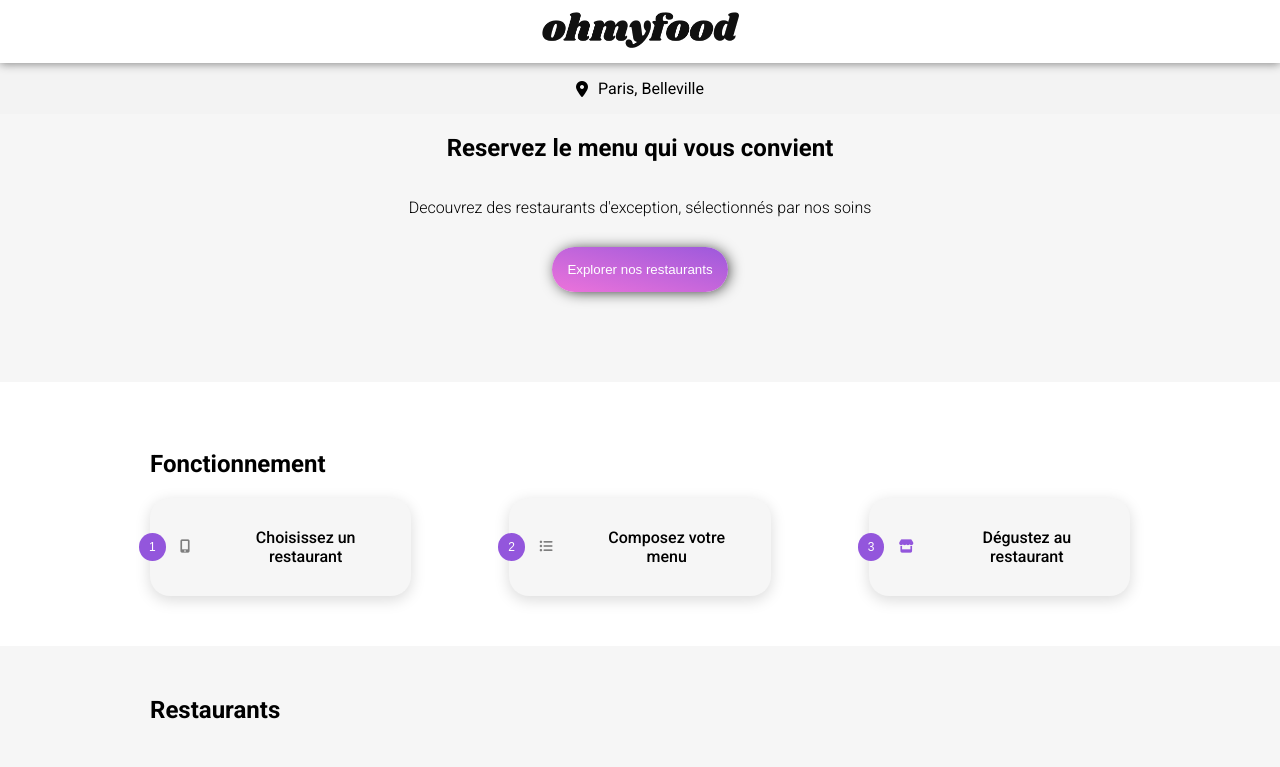
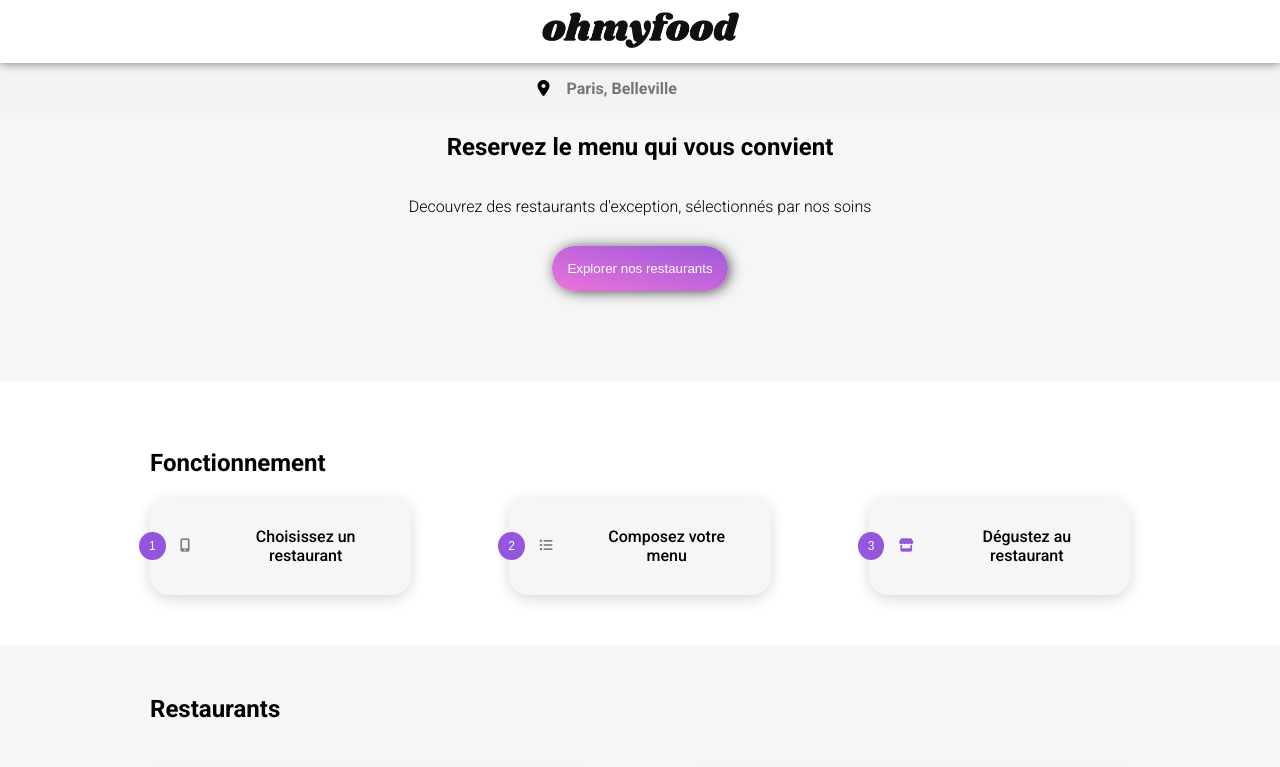
Before and after one commit to mimi93300/P4Ohmyfood, a website: page index.html in a window 1280 px wide. Shown: the top 767 px of the page. Drawn offline with Linux system fonts and the light colour scheme; a web font is replaced by a local one.

Commit message:
Input de la localisation

```diff
--- a/SASS/partials/_header.scss
+++ b/SASS/partials/_header.scss
@@ -25,13 +25,27 @@
   display: flex;
   align-items: center;
   justify-content: center;
-  gap: 10px;
+  padding-left: 20px;
+  height: 50px;
 }
 
 .city i {
   font-weight: 900;
 }
 
+.localisation {
+  background:  #f3f3f3;
+  border: none;
+  font-size: 16px;
+  font-weight: 800;
+  font-family: "Roboto", sans-serif;
+  padding-left: 17px;
+  color: black;
+}
+
+.input .placeholder{
+  color: #101010;
+}
 
 /******header resto****/
 
--- a/index.html
+++ b/index.html
@@ -31,7 +31,7 @@
     </div>
     <div class="city">
       <i class="fa-solid fa-location-dot"></i>
-      <p>Paris, Belleville</p>
+      <input class="localisation" type="search" placeholder="Paris, Belleville">
     </div>
 
   </header>
```
Also changed, not shown: assets/CSS/style.css, 1 other file.
